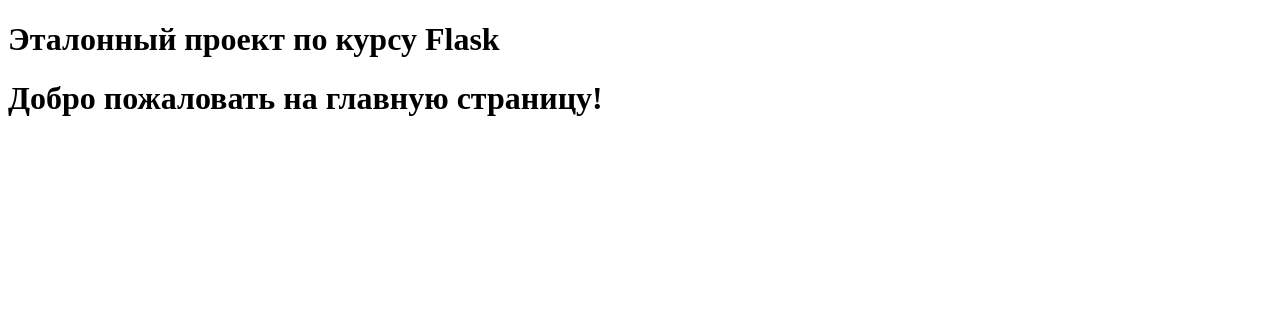
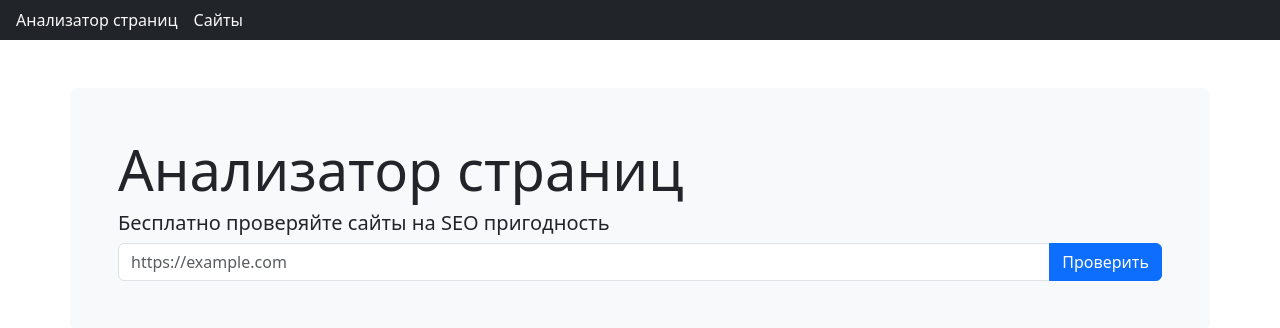
Before and after one commit to arsenvelikih-crypto/python-project-83, a Flask app: page / in a window 1280 px wide. Shown: the top 328 px of the page. Run offline with Flask 3, Linux system fonts and the light colour scheme.

Commit message:
add template

```diff
--- a/main.py
+++ /dev/null
@@ -1,6 +0,0 @@
-def main():
-    print("Hello from python-project-83!")
-
-
-if __name__ == "__main__":
-    main()
--- a/page_analyzer/app.py
+++ b/page_analyzer/app.py
@@ -13,10 +13,6 @@ app.config['SECRET_KEY'] = os.getenv('SECRET_KEY')
 
 
 
-
-
-
-
 @app.route("/")
 def index():
-    return render_template("home.html")
+    return render_template("home.html", title="Анализатор страниц")
--- a/page_analyzer/templates/home.html
+++ b/page_analyzer/templates/home.html
@@ -1,10 +1,43 @@
 <!DOCTYPE html>
-<html lang="en">
+<html lang="ru">
 <head>
+    <meta charset="UTF-8">
+  <meta name="viewport" content="width=device-width, initial-scale=1.0">
+  <title>Bootstrap demo</title>
+  <link href="https://cdn.jsdelivr.net/npm/bootstrap@5.3.8/dist/css/bootstrap.min.css" rel="stylesheet" integrity="sha384-sRIl4kxILFvY47J16cr9ZwB07vP4J8+LH7qKQnuqkuIAvNWLzeN8tE5YBujZqJLB" crossorigin="anonymous">
     <title>Flask проект</title>
 </head>
-<h1>Эталонный проект по курсу Flask</h1>
 <body>
-<h1>Добро пожаловать на главную страницу!</h1>
+    <header>
+        <nav class="navbar navbar-expand-lg navbar-light bg-dark content-left">
+            <div class="d-flex gap-3 ps-3">
+                <a class="nav-link link-light" href="/">Анализатор страниц</a>
+                <a class="nav-link link-light" href="/">Сайты</a>
+            </div>
+        </nav>
+    </header>
+    <div class="container mt-5	bg-light p-5 rounded">
+    <h1 class="display-4">{{ title }}</h1>
+    <h3 class="lead">Бесплатно проверяйте сайты на SEO пригодность</h3>
+    <form action="/urls" method="post">
+
+        <div class="input-group">
+            <input type="url"
+                class="form-control"
+                name="url"
+                placeholder="https://example.com"
+                required>
+            <button
+                class="btn btn-primary"
+                type="submit">
+                Проверить
+            </button>
+        </div>
+    </form>
+    </div>
+
+
+
+<script src="https://cdn.jsdelivr.net/npm/bootstrap@5.3.8/dist/js/bootstrap.bundle.min.js" integrity="sha384-FKyoEForCGlyvwx9Hj09JcYn3nv7wiPVlz7YYwJrWVcXK/BmnVDxM+D2scQbITxI" crossorigin="anonymous"></script>
 </body>
 </html>
--- a/pyproject.toml
+++ b/pyproject.toml
@@ -7,12 +7,13 @@ requires-python = ">=3.14"
 dependencies = [
     "flask>=3.1.3",
     "gunicorn>=26.0.0",
+    "jinja2>=3.1.6",
     "python-dotenv>=1.2.2",
-    "ruff>=0.16.0",
 ]
 
 [dependency-groups]
 dev = [
+    "pytest>=9.1.1",
     "ruff>=0.16.0",
 ]
 
```
Also changed, not shown: tests/test_app.py (added, +7 -0 lines), 2 other files.
